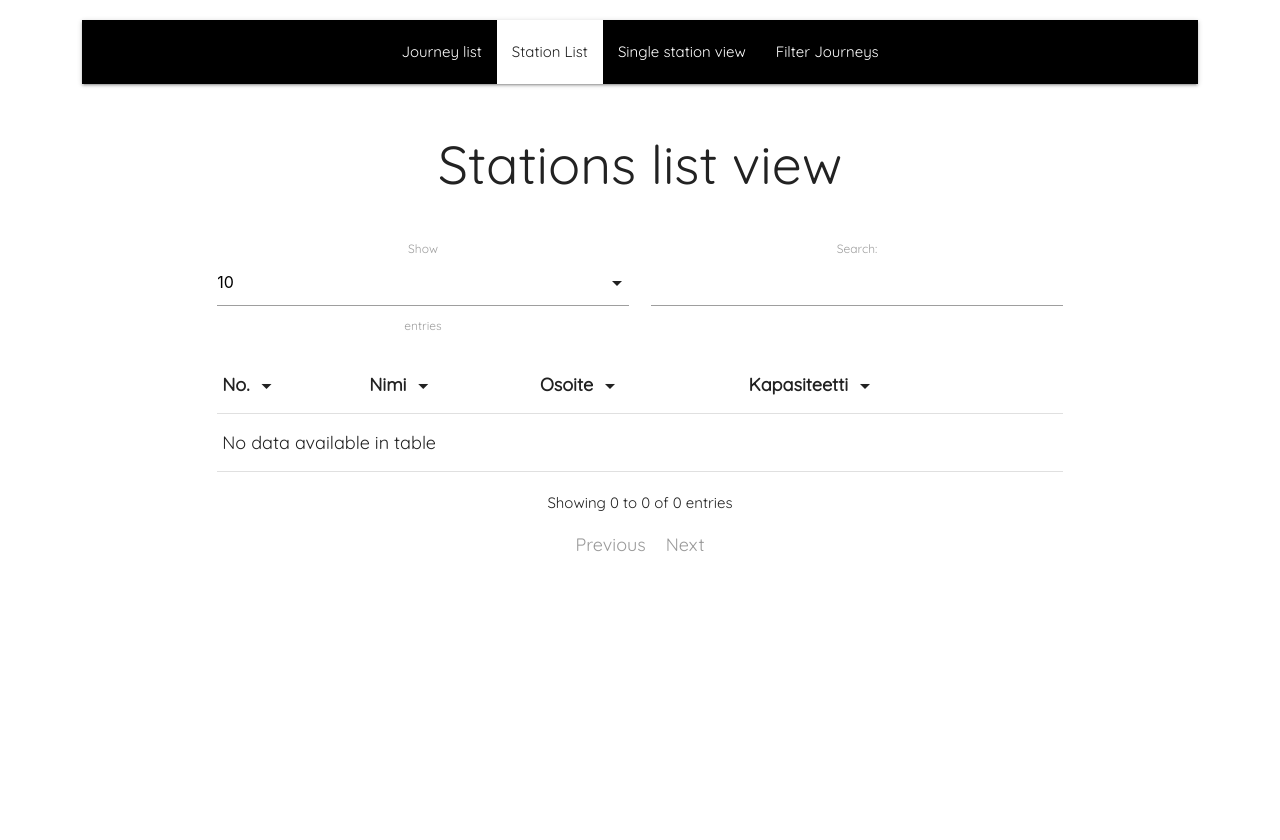
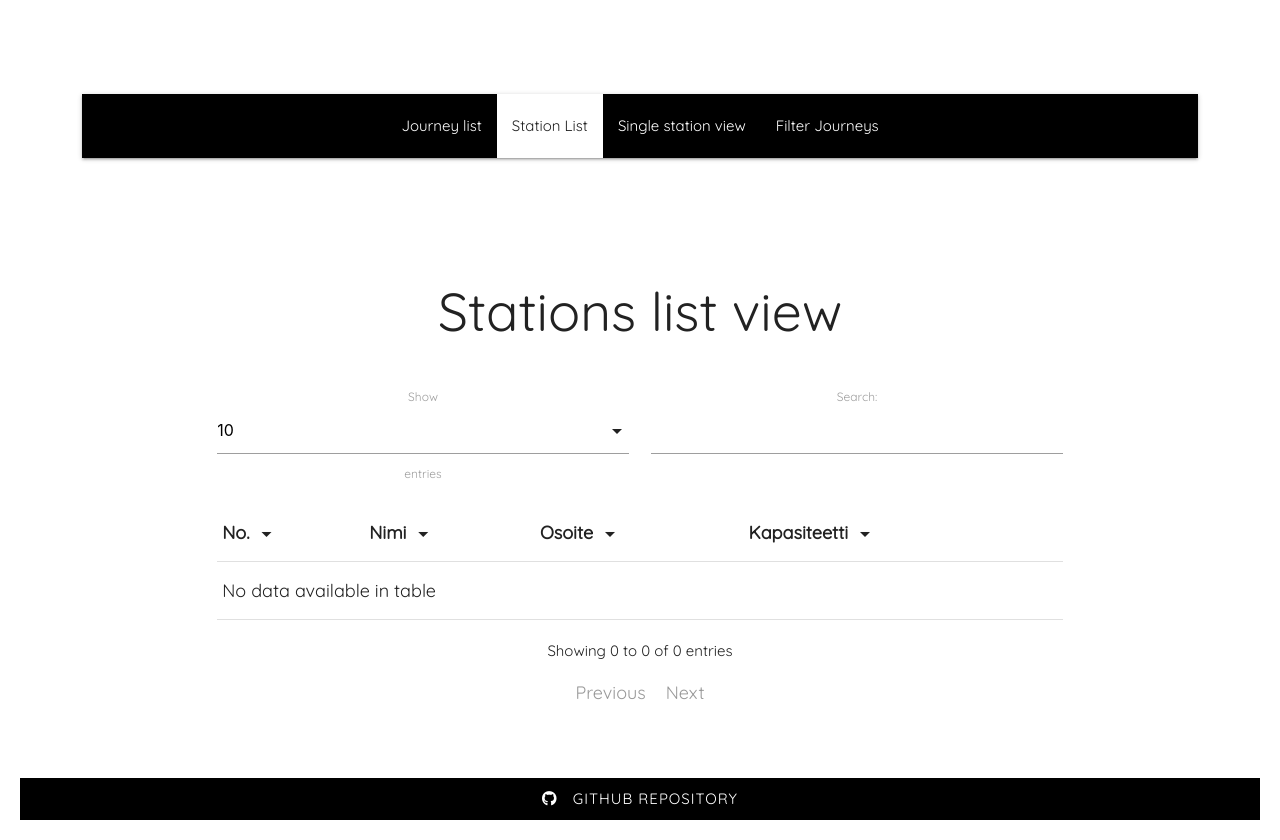
Before and after one commit to Abdu114/citybike, a PHP site: page /stations.php in a window 1280 px wide. Before the commit the page ends 552 px from the top, so only its background shows below. Run offline with PHP 8.4, Linux system fonts and the light colour scheme; data that the repository does not hold is empty; some libraries are stand-ins or nearby versions.

Commit message:
added a footer

```diff
--- a/stations.php
+++ b/stations.php
@@ -9,6 +9,8 @@
     <meta name="viewport" content="width=device-width, initial-scale=1.0" />
     <!--font-->
 		<link href="https://fonts.googleapis.com/css2?family=Quicksand&display=swap" rel="stylesheet">
+    <!-- Font awesome -->
+		<link rel="stylesheet" href="https://cdnjs.cloudflare.com/ajax/libs/font-awesome/6.2.1/css/all.min.css" integrity="sha512-MV7K8+y+gLIBoVD59lQIYicR65iaqukzvf/nwasF0nqhPay5w/9lJmVM2hMDcnK1OnMGCdVK+iQrJ7lzPJQd1w==" crossorigin="anonymous" referrerpolicy="no-referrer" />
     <title>City Bike || Stations List VIew</title>
     <style>
       html {
@@ -16,6 +18,15 @@
           padding: 20px;
           background-color: #fff;
           color: #222;
+      }
+      body {
+        display: flex;
+        min-height: 100vh;
+        flex-direction: column;
+      }
+
+      main {
+        flex: 1 0 auto;
       }
       table{
           font-size: 1.2rem;
@@ -46,6 +57,22 @@
 			nav ul li:hover{
 				background-color: #ffffff50;
 			}
+      .page-footer {
+        padding: 10px 0px;
+        color: #fff;
+        background-color: #000;
+      }
+      #footerlink {
+        color: #fff;
+        letter-spacing: 1px;
+        text-transform: uppercase;
+      }
+      #github-icon{
+        margin-right: 10px;
+      }
+      #footerlink:hover{
+        border-bottom: 1px solid #fff;
+      }
 			@media only screen and (max-width: 992px) {
 				nav{
 					width: 100%;
@@ -108,6 +135,15 @@
         </div>
       </section>
     </div>
+    <!-- footer -->
+		<footer class="page-footer">
+			<div class="center">
+				<a class="center-align" id="footerlink" href="https://github.com/Abdu114/citybike" target="_blank">
+					<i class="fa-brands fa-github" id="github-icon"></i>
+					Github repository
+				</a>
+			</div>
+		</footer>
     <!-- jquery -->
     <script src="https://code.jquery.com/jquery-3.5.1.js"></script>
     <!-- js materializecss -->
```
